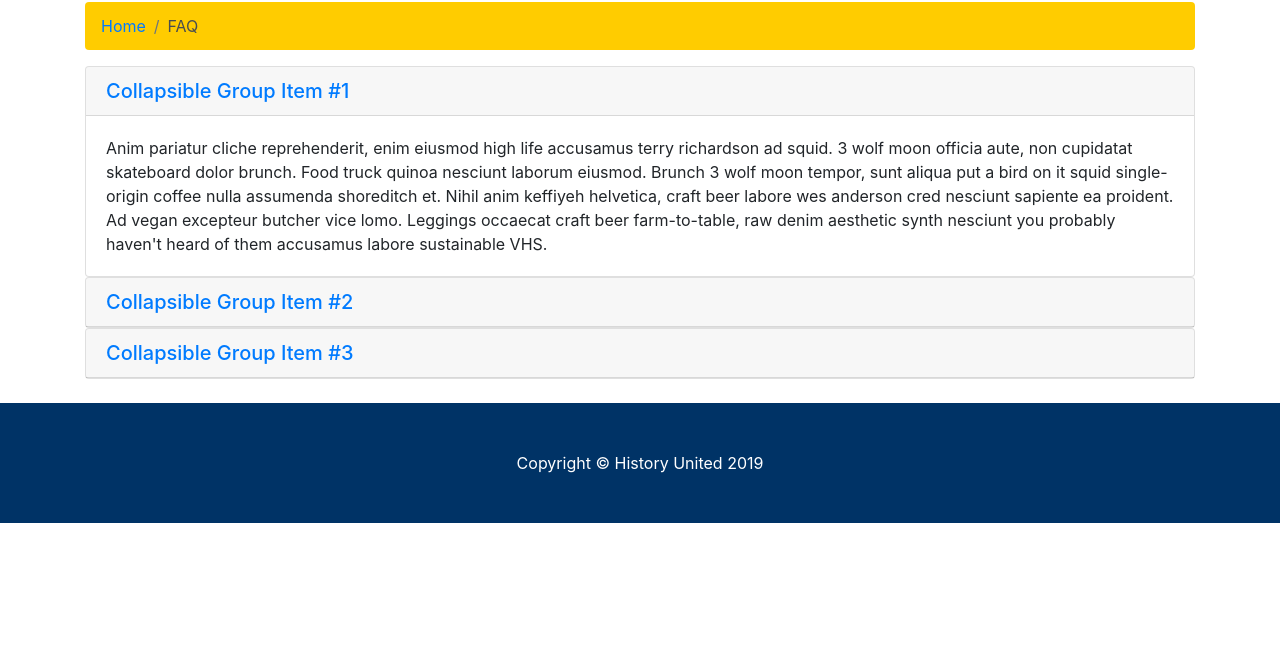
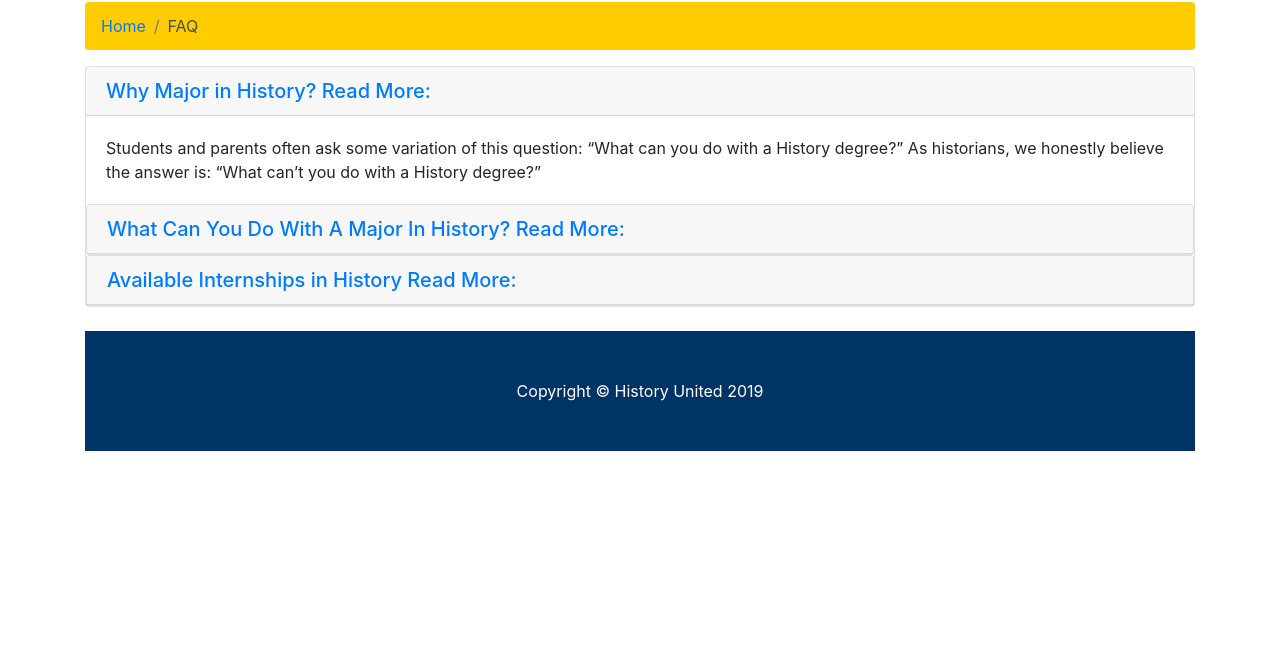
Before and after one commit to JosephPawlowski1/HistoryHub, a website: page faq.html in a window 1280 px wide. Shown: the part 142-800 px from the top of the page. Drawn offline with Linux system fonts and the light colour scheme.

Commit message:
Made FAQ page with links

```diff
--- a/faq.html
+++ b/faq.html
@@ -82,7 +82,7 @@
 
     <!-- Page Heading/Breadcrumbs -->
     <h1 class="mt-4 mb-3">FAQ
-      <small>Subheading</small>
+      <small>Common Questions :</small>
     </h1>
 
     <ol class="breadcrumb">
@@ -96,38 +96,43 @@
       <div class="card">
         <div class="card-header" role="tab" id="headingOne">
           <h5 class="mb-0">
-            <a data-toggle="collapse" data-parent="#accordion" href="#collapseOne" aria-expanded="true" aria-controls="collapseOne">Collapsible Group Item #1</a>
+            <a data-toggle="collapse" data-parent="#accordion" href="#collapseOne" aria-expanded="true" aria-controls="collapseOne">Why Major in History?
+            </a> <a href="https://www.marquette.edu/explore/major-history.php">Read More:</a>
           </h5>
         </div>
 
         <div id="collapseOne" class="collapse show" role="tabpanel" aria-labelledby="headingOne">
           <div class="card-body">
-            Anim pariatur cliche reprehenderit, enim eiusmod high life accusamus terry richardson ad squid. 3 wolf moon officia aute, non cupidatat skateboard dolor brunch. Food truck quinoa nesciunt laborum eiusmod. Brunch 3 wolf moon tempor, sunt aliqua put a bird on it squid single-origin coffee nulla assumenda shoreditch et. Nihil anim keffiyeh helvetica, craft beer labore wes anderson cred nesciunt sapiente ea proident. Ad vegan excepteur butcher vice lomo. Leggings occaecat craft beer farm-to-table, raw denim aesthetic synth nesciunt you probably haven't heard of them accusamus labore sustainable VHS.
-          </div>
+            Students and parents often ask some variation of this question: “What can you do with a History degree?”
+            As historians, we honestly believe the answer is: “What can’t you do with a History degree?”
         </div>
       </div>
       <div class="card">
         <div class="card-header" role="tab" id="headingTwo">
           <h5 class="mb-0">
-            <a class="collapsed" data-toggle="collapse" data-parent="#accordion" href="#collapseTwo" aria-expanded="false" aria-controls="collapseTwo">Collapsible Group Item #2
-            </a>
+            <a class="collapsed" data-toggle="collapse" data-parent="#accordion" href="#collapseTwo" aria-expanded="false" aria-controls="collapseTwo">What Can You Do With A Major In History?
+            </a> <a href="https://www.marquette.edu/explore/what-can-you-do-with-a-major-in-history.php">Read More:</a>
           </h5>
         </div>
         <div id="collapseTwo" class="collapse" role="tabpanel" aria-labelledby="headingTwo">
           <div class="card-body">
-            Anim pariatur cliche reprehenderit, enim eiusmod high life accusamus terry richardson ad squid. 3 wolf moon officia aute, non cupidatat skateboard dolor brunch. Food truck quinoa nesciunt laborum eiusmod. Brunch 3 wolf moon tempor, sunt aliqua put a bird on it squid single-origin coffee nulla assumenda shoreditch et. Nihil anim keffiyeh helvetica, craft beer labore wes anderson cred nesciunt sapiente ea proident. Ad vegan excepteur butcher vice lomo. Leggings occaecat craft beer farm-to-table, raw denim aesthetic synth nesciunt you probably haven't heard of them accusamus labore sustainable VHS.
+            About a third of our graduates become secondary school teachers, while a number of others earn advanced degrees from the best graduate programs in the country.
+            Others go to law and medical schools, or go directly to work in industry, business, non-profits and many other fields.
           </div>
         </div>
       </div>
       <div class="card">
         <div class="card-header" role="tab" id="headingThree">
           <h5 class="mb-0">
-            <a class="collapsed" data-toggle="collapse" data-parent="#accordion" href="#collapseThree" aria-expanded="false" aria-controls="collapseThree">Collapsible Group Item #3</a>
+            <a class="collapsed" data-toggle="collapse" data-parent="#accordion" href="#collapseThree" aria-expanded="false" aria-controls="collapseThree">Available Internships in History
+            </a> <a href="https://www.marquette.edu/history/internships.php">Read More:</a>
           </h5>
         </div>
         <div id="collapseThree" class="collapse" role="tabpanel" aria-labelledby="headingThree">
           <div class="card-body">
-            Anim pariatur cliche reprehenderit, enim eiusmod high life accusamus terry richardson ad squid. 3 wolf moon officia aute, non cupidatat skateboard dolor brunch. Food truck quinoa nesciunt laborum eiusmod. Brunch 3 wolf moon tempor, sunt aliqua put a bird on it squid single-origin coffee nulla assumenda shoreditch et. Nihil anim keffiyeh helvetica, craft beer labore wes anderson cred nesciunt sapiente ea proident. Ad vegan excepteur butcher vice lomo. Leggings occaecat craft beer farm-to-table, raw denim aesthetic synth nesciunt you probably haven't heard of them accusamus labore sustainable VHS.
+            The History Department has formed off- and on-campus partnerships to provide professional experiences for History majors and minors with the following institutions and departments.
+            Some internships are paid; most can be taken for credit. Not all internships are available every semester.
+            Interested students should contact J. Patrick Mullins, Ph.D., Public History Director, at john.mullins@marquette.edu.
           </div>
         </div>
       </div>
```
